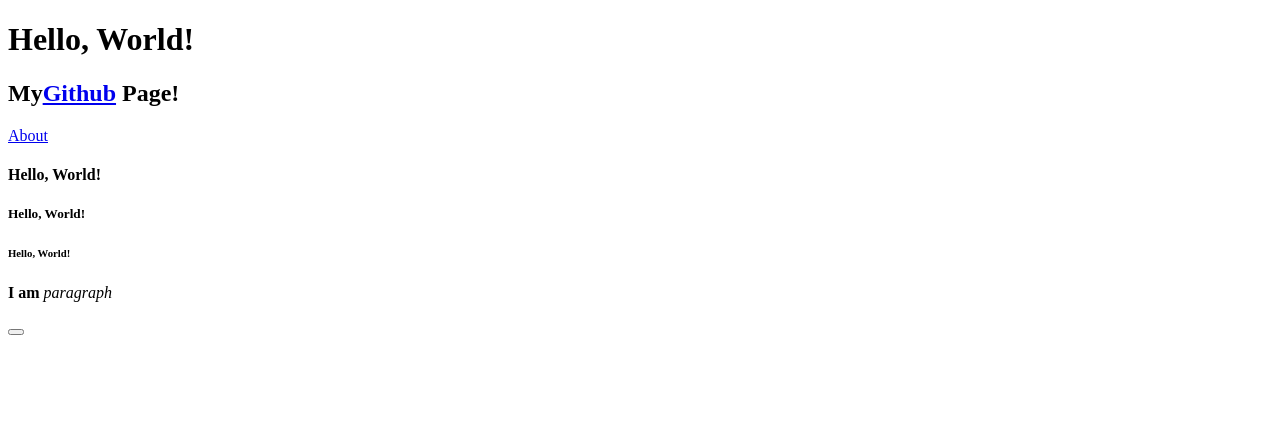
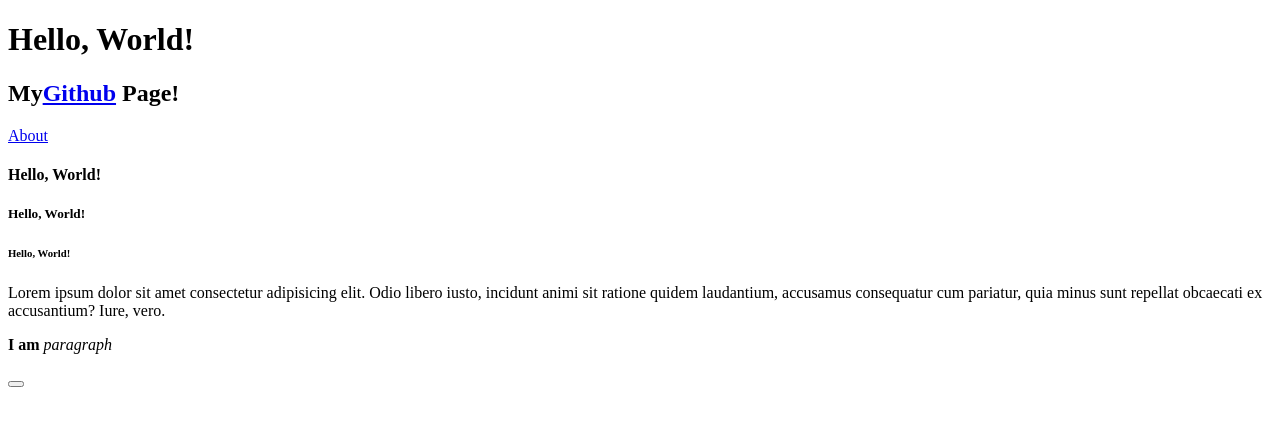
Before and after one commit to gnanavel229/Portfolio, a plain HTML site: page Ania Kubox/Bootcamp/HTML/index.html in a window 1280 px wide. Drawn offline with Linux system fonts and the light colour scheme.

Commit message:
Added Loren

```diff
--- a/Ania Kubox/Bootcamp/HTML/index.html
+++ b/Ania Kubox/Bootcamp/HTML/index.html
@@ -12,6 +12,9 @@
     <h5>Hello, World!</h5>
     <h6>Hello, World!</h6>
 
+    <p>
+    Lorem ipsum dolor sit amet consectetur adipisicing elit. Odio libero iusto, incidunt animi sit ratione quidem laudantium, accusamus consequatur cum pariatur, quia minus sunt repellat obcaecati ex accusantium? Iure, vero.</p>
+
     <p> <strong>I</strong> <b>am</b> <em>paragraph</em></p>
 
     <button class="hamburger" id="hamburger"></button>
```
